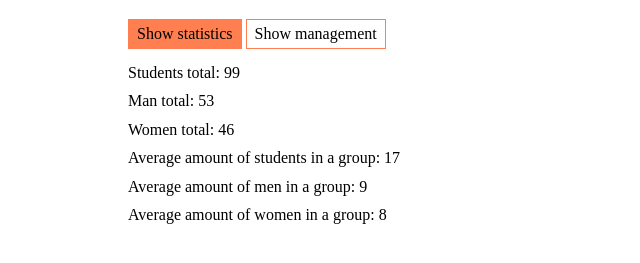
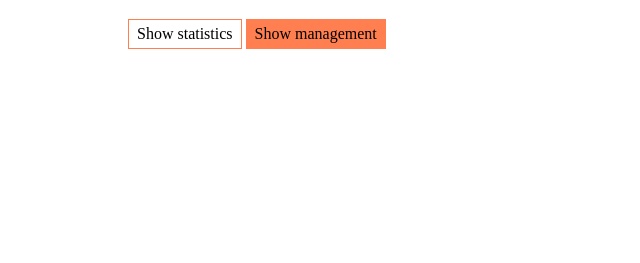
Before and after one commit to violet-violet/student-portal, a website built with webpack: page src/index.html in a window 1280 px wide. Both pictures are taken after a click on the button "Show management". Shown: the part 189-452 px from the top of the page, without its empty margins (0-640 px from the left). Built offline with nearby package versions, Linux system fonts and the light colour scheme.

Commit message:
feat: add tab switching by buttons

```diff
--- a/src/assets/scripts/Portal.js
+++ b/src/assets/scripts/Portal.js
@@ -6,6 +6,39 @@ export default class Portal {
     this.studentData = data;
     this.mainContainer = document.querySelector('main');
     this.statContainer = create('div', 'statistics');
+    this.btnStatistics = document.getElementById('btn-stats');
+    this.btnManagement = document.getElementById('btn-manage');
+  }
+
+  init() {
+    this.renderStatistics();
+
+    this.btnStatistics.addEventListener('click', () => {
+      const isToggled = this.toggleActiveBtn(this.btnStatistics);
+      if (isToggled) {
+        this.btnStatistics.setAttribute('disabled', '');
+        this.btnManagement.removeAttribute('disabled');
+        this.renderStatistics();
+      }
+    });
+    this.btnManagement.addEventListener('click', () => {
+      const isToggled = this.toggleActiveBtn(this.btnManagement);
+      if (isToggled) {
+        this.btnManagement.setAttribute('disabled', '');
+        this.btnStatistics.removeAttribute('disabled');
+
+        this.clearTab('statistics');
+      }
+    });
+  }
+
+  renderStatistics() {
+    while (this.statContainer.firstChild) {
+      this.statContainer.firstChild.remove();
+    }
+    this.getTotalSatistics();
+    this.getAverageStatistics();
+    this.mainContainer.append(this.statContainer);
   }
 
   getTotalSatistics() {
@@ -27,6 +60,12 @@ export default class Portal {
 
     create('div', 'statistics__item', `Man total: ${menNumber}`, this.statContainer);
     create('div', 'statistics__item', `Women total: ${womenNumber}`, this.statContainer);
+  }
+
+  getAverageStatistics() {
+    create('div', 'statistics__item', `Average amount of students in a group: ${this.getAverageValue('students')}`, this.statContainer);
+    create('div', 'statistics__item', `Average amount of men in a group: ${this.getAverageValue('men')}`, this.statContainer);
+    create('div', 'statistics__item', `Average amount of women in a group: ${this.getAverageValue('women')}`, this.statContainer);
   }
 
   getAverageValue(value) {
@@ -52,19 +91,20 @@ export default class Portal {
     return Math.round(averageValue);
   }
 
-  getAverageStatistics() {
-    create('div', 'statistics__item', `Average amount of students in a group: ${this.getAverageValue('students')}`, this.statContainer);
-    create('div', 'statistics__item', `Average amount of men in a group: ${this.getAverageValue('men')}`, this.statContainer);
-    create('div', 'statistics__item', `Average amount of women in a group: ${this.getAverageValue('women')}`, this.statContainer);
+  toggleActiveBtn(btn) {
+    if (!btn.hasAttribute('disabled')) {
+      this.btnStatistics.classList.toggle('btn_active');
+      this.btnManagement.classList.toggle('btn_active');
+      return true;
+    }
+    return false;
   }
 
-  renderStatistics() {
-    this.getTotalSatistics();
-    this.getAverageStatistics();
-    this.mainContainer.append(this.statContainer);
-  }
+  // renderManagement() {
 
-  init() {
-    this.renderStatistics();
+  // }
+
+  clearTab(tabClass) {
+    this.mainContainer.querySelector(`.${tabClass}`).remove();
   }
 }
--- a/src/assets/styles/style.scss
+++ b/src/assets/styles/style.scss
@@ -17,6 +17,10 @@ $color-coral-light: #ffcbb8;
     background-color: $color-coral-light;
     cursor: pointer;
   }
+
+  &[disabled] {
+    color: black;
+  }
 }
 
 .btn_active {
--- a/src/index.html
+++ b/src/index.html
@@ -11,8 +11,8 @@
       <h1 class="title">Student portal</h1>
     </header>
     <main>
-      <button class="btn btn_active">Show statistics</button>
-      <button class="btn">Show management</button>
+      <button class="btn btn_active" id="btn-stats" disabled>Show statistics</button>
+      <button class="btn" id="btn-manage">Show management</button>
     </main>
   </div>
 </body>
```
